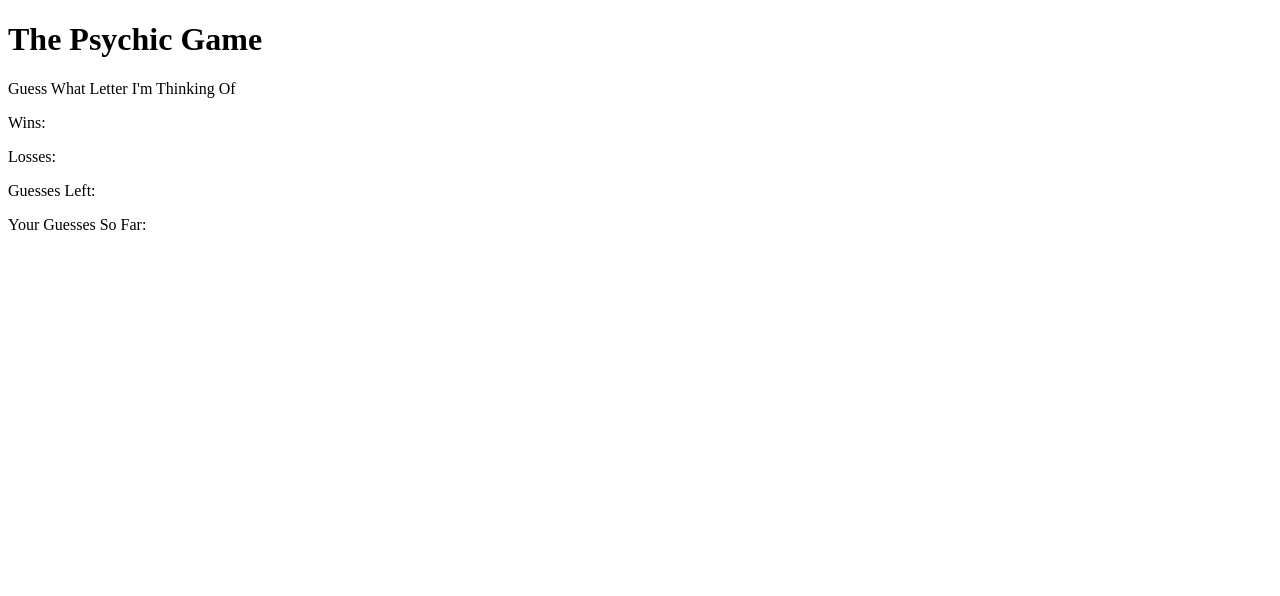
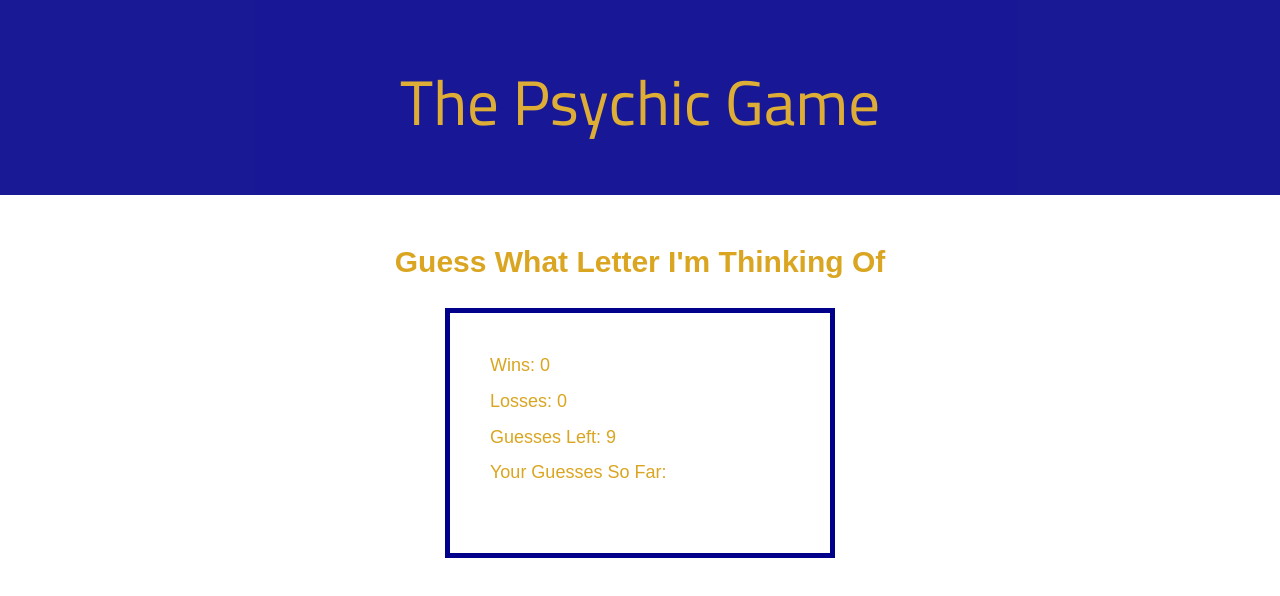
Before and after one commit to mclark1990/Psychic-Game, a plain HTML site: page index.html in a window 1280 px wide. Drawn offline with nearby package versions, Linux system fonts and the light colour scheme.

Commit message:
finished

```diff
--- a/assets/css/style.css
+++ b/assets/css/style.css
@@ -0,0 +1,39 @@
+
+body, html{
+    font-size:18px;
+    font-family:sans-serif;
+    height:100%;
+    margin:0;
+}
+
+.jumbotron{
+    text-align:center;
+    font-family:'Cairo' , sans-serif;
+    background-color:darkblue;
+    opacity: .9;
+}
+
+.jumbotron h1{
+    color:goldenrod;
+}
+
+#game p{
+    color:whitesmoke;
+}
+
+#main-content p{
+    color:goldenrod;
+}
+
+#main-content{
+    border: 5px solid darkblue;
+    padding:40px;
+    margin-top:20px;
+    height:250px;
+}
+
+h2{
+    text-align: center;
+    font-weight: bold;
+    color:goldenrod;
+}
--- a/assets/javascript/game.js
+++ b/assets/javascript/game.js
@@ -17,18 +17,23 @@ document.onkeyup = function(event){
 // determines what key user pushed
 var userGuess = String.fromCharCode(event.keyCode).toLowerCase();
 
-console.log(userGuess);
+
+
 // Randomly chooses a letter from computer choices
 var computerGuess = computerChoices[Math.floor(Math.random() * computerChoices.length)];
 
-console.log(computerGuess);
 
-if (userGuess === computerGuess){
+//var for user key input
+var UserChoices = ["a","b","c","d","e","f","g","h","i","j","k","l","m","n","o","p","q","r","s","t","u","v","w","x","y","z"]
+
+
+// if statements
+if (UserChoices.indexOf(userGuess) > -1){
+
+    if (userGuess === computerGuess){
     wins++;
     guessesNum = 9;
     totalGuesses = [];
-
-    console.log(guessesNum);
 }
 
 if (userGuess != computerGuess){
@@ -42,7 +47,7 @@ if (guessesNum === 0){
     guessesNum = 9;
 }
 
-
+//adds text to the #game div to reflect wins,losses,etc.
 var html =
         "<p>Wins: " + wins + "</p>" +
         "<p>Losses: " + losses + "</p>" +
@@ -50,5 +55,5 @@ var html =
         "<p> Your Guesses So Far: " + totalGuesses + "</p>";
 
 document.querySelector("#game").innerHTML = html;
-
+}
 };
--- a/index.html
+++ b/index.html
@@ -2,24 +2,47 @@
 <html>
     <head>
         <meta charset = "utf-8">
+        <meta name="viewport" content="width=device-width, initial-scale=1">
+        <link rel="stylesheet" href="https://maxcdn.bootstrapcdn.com/bootstrap/3.3.7/css/bootstrap.min.css">
+        <link href="https://fonts.googleapis.com/css?family=Cairo" rel="stylesheet">
         <link rel="stylesheet" type="text/css" href="assets/css/style.css">
         <title>The Psychic Game</title>
     </head>
 <body>
-     <h1>The Psychic Game</h1>
 
-     <p>Guess What Letter I'm Thinking Of</p>
+    <div class = "jumbotron text-center">
+        <h1>The Psychic Game</h1>
+    </div>
 
-     <div id = "game">
-        <p id = "wins">Wins:</p>
+    <div class = "container">
 
-        <p id = "loss">Losses:</p>
+        <div class = "row">
+                <h2>Guess What Letter I'm Thinking Of</h2>
+        </div>
 
-        <p id = "guesses-left">Guesses Left:</p>
+        <div class = "row">
 
-        <p id = "guess-so-far">Your Guesses So Far:</p>
+            <div class = "col-md-4"></div><!--empty column-->
 
-    </div>
+            <div class = "col-md-4" id = "main-content">
+
+                <div id = "game">
+                    <p id = "wins">Wins: 0</p>
+
+                    <p id = "loss">Losses: 0</p>
+
+                    <p id = "guesses-left">Guesses Left: 9</p>
+
+                    <p id = "guess-so-far">Your Guesses So Far:</p>
+                </div><!--#game end-->
+
+            </div><!--#main-content end-->
+
+            <div class = "col-md-4"></div><!--empty column-->
+
+        </div><!--row end-->
+
+    </div><!--container end-->
 
     <script src = "assets/javascript/game.js"></script>
 </body>
```
Also changed, not shown: assets/images/502641992.jpg (added), 2 other files.
